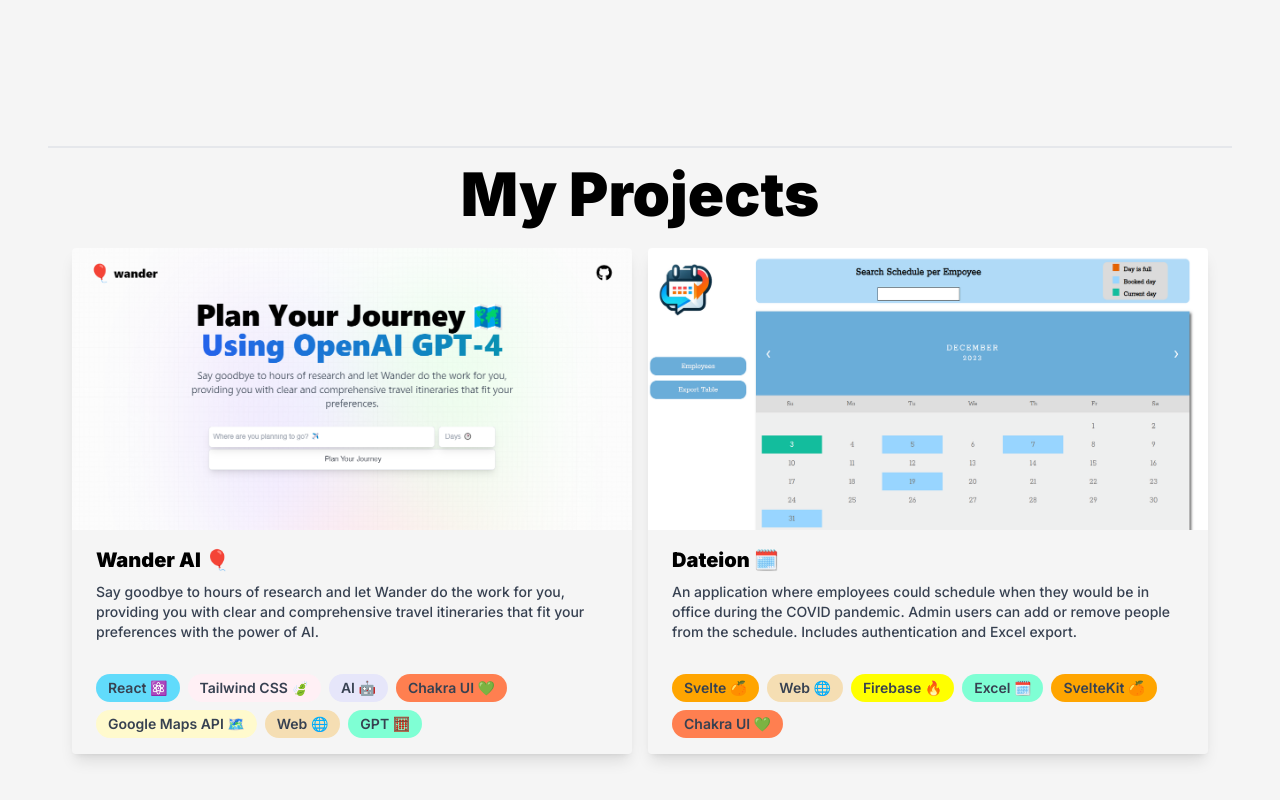
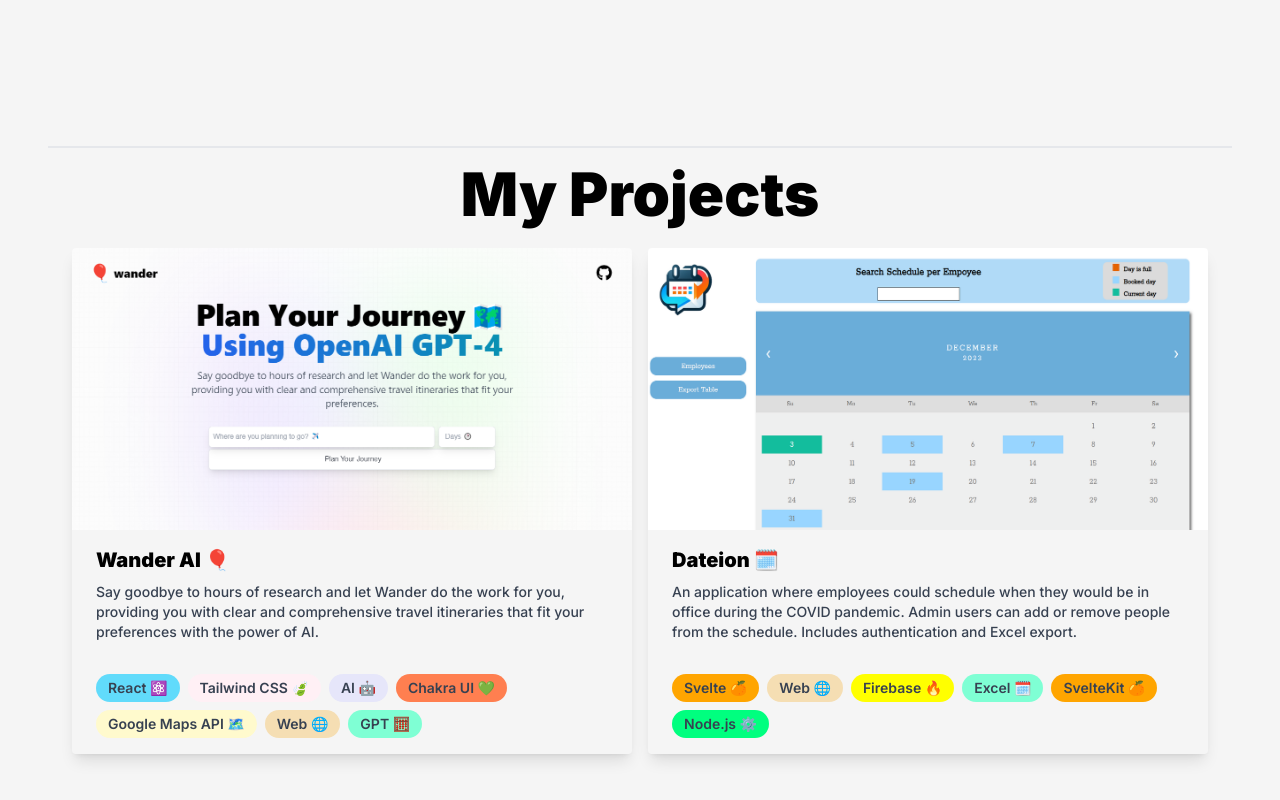
Before and after one commit to vedatduhadaglar/personal_portfolio, a React (Vite) app: page / in a window 1280 px wide. Shown: the part 2300-3100 px from the top of the page. Built offline with nearby package versions, Linux system fonts and the light colour scheme.

Commit message:
added node js

```diff
--- a/src/components/Projects.jsx
+++ b/src/components/Projects.jsx
@@ -34,7 +34,7 @@
       { name: "Firebase 🔥", color: "yellow" },
       { name: "Excel 🗓️", color: "aquamarine" },
       { name: "SvelteKit 🍊", color: "orange" },
-      { name: "Chakra UI 💚", color: "coral" },
+      { name: "Node.js ⚙️", color: "#00FF7F" },
     ],
   },
 ];
```
